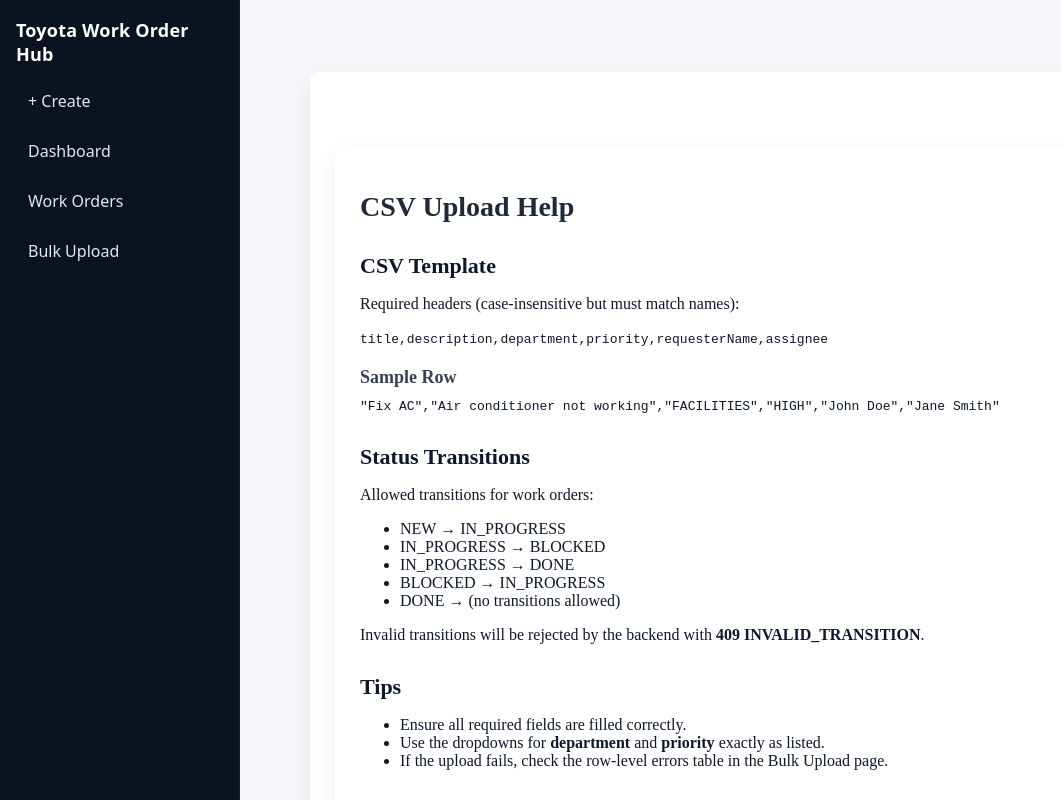
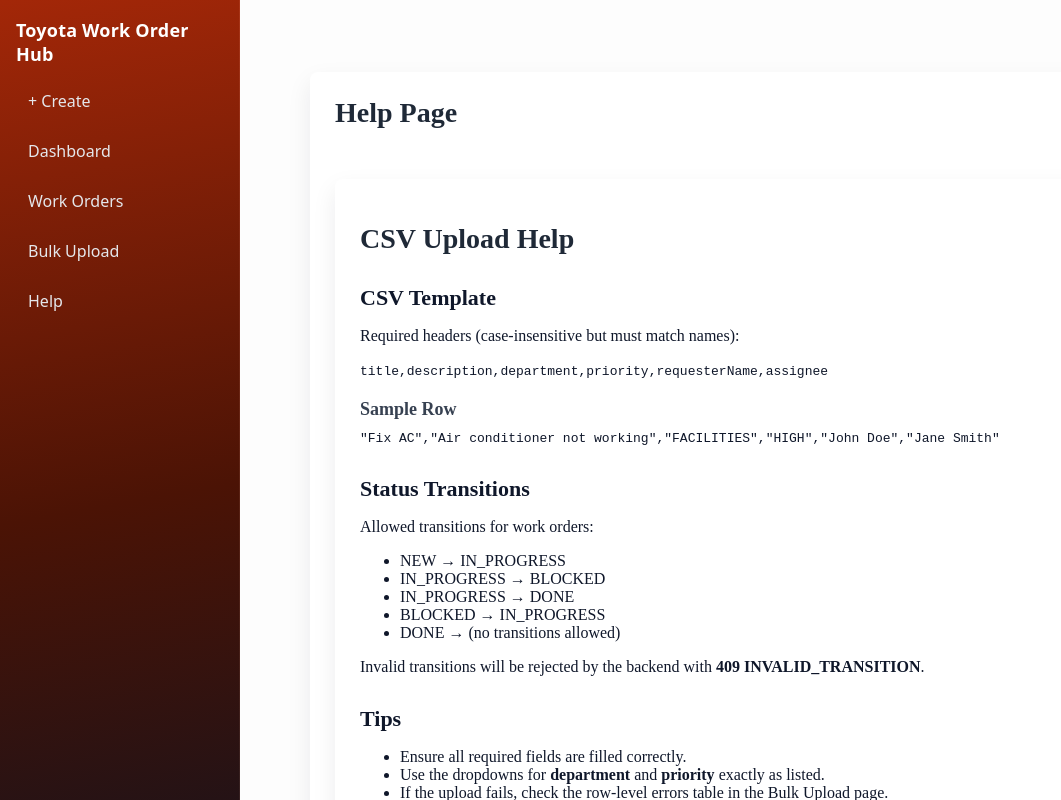
Before and after one commit to abdulhamid-a-i/CPAN-212-Assignment-1, a Next.js app in the folder frontend/: page /help in a window 1280 px wide. Shown: the top 800 px of the page, without its empty margins (0-1061 px from the left). Built offline with nearby package versions, Linux system fonts and the light colour scheme.

Commit message:
Error Banner updated

```diff
--- a/frontend/components/ErrorBanner.tsx
+++ b/frontend/components/ErrorBanner.tsx
@@ -2,8 +2,11 @@
 
 type ErrorBannerProps = {
   error?: {
-    message: string;
     requestId?: string;
+      code: number
+      message: string;
+      details: string[];
+
   } | null;
 };
 
--- a/frontend/components/Layout.tsx
+++ b/frontend/components/Layout.tsx
@@ -11,6 +11,7 @@
           <Link href="/dashboard">Dashboard</Link>
           <Link href="/workorders">Work Orders</Link>
           <Link href="/bulk-upload">Bulk Upload</Link>
+          <Link href="/help">Help</Link>
         </nav>
       </aside>
 
--- a/frontend/pages/help.tsx
+++ b/frontend/pages/help.tsx
@@ -2,7 +2,7 @@
 
 export default function Help() {
   return (
-    <Layout>
+    <Layout title="Help Page">
       <div className="container">
         <h1>CSV Upload Help</h1>
 
--- a/frontend/services/api.ts
+++ b/frontend/services/api.ts
@@ -13,9 +13,9 @@
       (body && (body.error || body.message)) ||
       `Request failed with status ${res.status}`;
     const details = body && body.error.details ? body.details : null;
-    const err = new Error(message);
+    const err = new Error(body.error.message);
     err.status = res.status;
-    err.details = details;
+    err.details = body.error.details;
     throw err;
   }
 
--- a/frontend/styles/globals.css
+++ b/frontend/styles/globals.css
@@ -25,11 +25,12 @@
 .layout{
   min-height:100vh;
   display:flex;
+  background-color: #fdfdfd;
 }
 
 .sidebar{
   width:240px;
-  background:linear-gradient(180deg, #0b1220, #0b1220);
+  background:linear-gradient(170deg, #a32708,#4b1305, #0b1220);
   color:#fff;
   padding:18px 16px;
   border-right:1px solid rgba(255,255,255,0.06);
@@ -78,6 +79,7 @@
 .container{
   max-width:1100px;
   margin:0 auto;
+  background-color: #2d5ab4;
 }
 
 .alert{
@@ -205,7 +207,7 @@
   max-width: 900px;
   margin: 50px auto;
   padding: 25px;
-  background: #ffffff;
+  background-color: #ffffff;
   box-shadow: 0 10px 25px rgba(15, 23, 42, 0.08);
   border-radius: 8px;
   font-family: 'Times New Roman', Times, serif;
```
